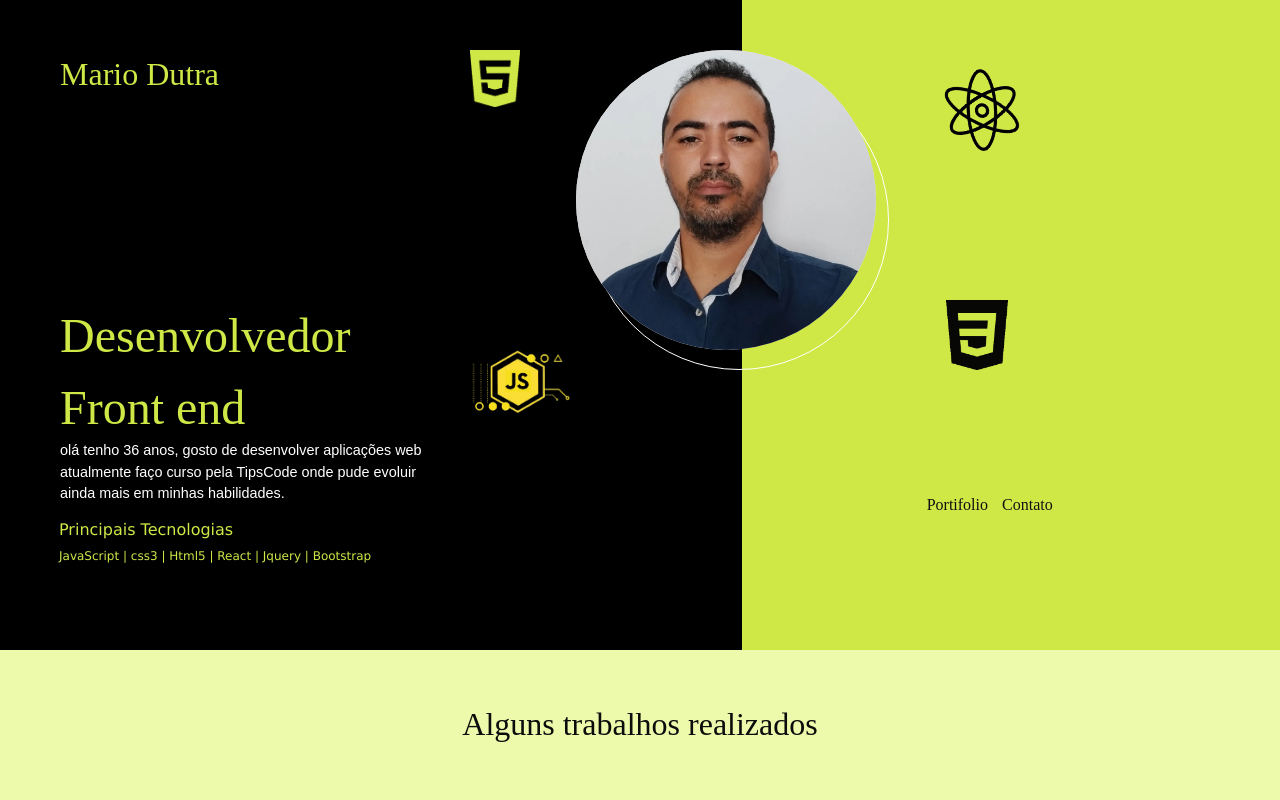
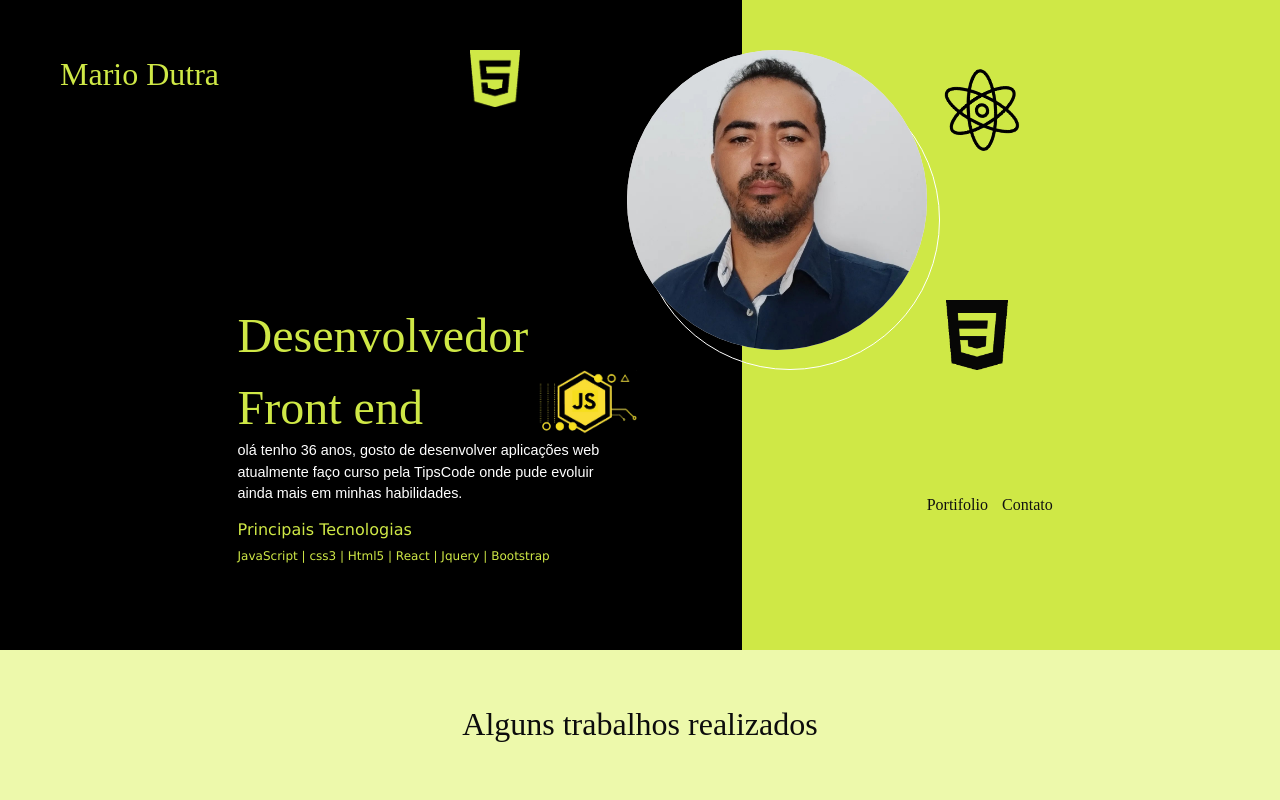
Before and after one commit to mario-dutra/meu-site, a plain HTML site: page index.html in a window 1280 px wide. Shown: the top 800 px of the page. Drawn offline with nearby package versions, Linux system fonts and the light colour scheme; a web font is replaced by a local one.

Commit message:
Update style.css

```diff
--- a/css/style.css
+++ b/css/style.css
@@ -57,8 +57,8 @@ html {
   position: absolute;
   width: 150px;
   height: 150px;
-  left: 470px;
-  top: 350px;
+  right: 55px;
+  top: 370px;
 
 }
 
@@ -101,7 +101,7 @@ html {
   width: 300px;
   height: 300px;
   background-color: rgb(241, 237, 237);
-  left: 45%;
+  left: 49%;
   border-radius: 50%;
   top: 50px;
   z-index: 1;
@@ -111,7 +111,7 @@ html {
   position: absolute;
   width: 300px;
   height: 300px;
-  left: 46%;
+  left: 50%;
   border-radius: 50%;
   top: 70px;
   border: 1px solid white;
@@ -127,7 +127,7 @@ html {
   position: absolute;
   width: 200px;
   height: 50px;
-  left: 60px;
+   left: 60px;
   top: 50px;
   font-family: Fasthand;
   color: rgb(207, 232, 70);
@@ -138,7 +138,7 @@ html {
   position: absolute;
   width: 400px;
   height: 125px;
-  left: 60px;
+  left: 32%;
   top: 300px;
   font-family: Caprasimo;
   color: rgb(207, 232, 70);
@@ -150,7 +150,7 @@ html {
   position: absolute;
   width: 400px;
   height: 70px;
-  left: 60px;
+  left: 32%;
   top: 440px;
   font-family: Arial, Helvetica, sans-serif;
   color: white;
@@ -210,7 +210,7 @@ html {
   color: rgb(207, 232, 70);
   position: absolute;
   top: 520px;
-  left: 59px;
+  left: 32%;
   font-size: 9pt;
 
 }
```
